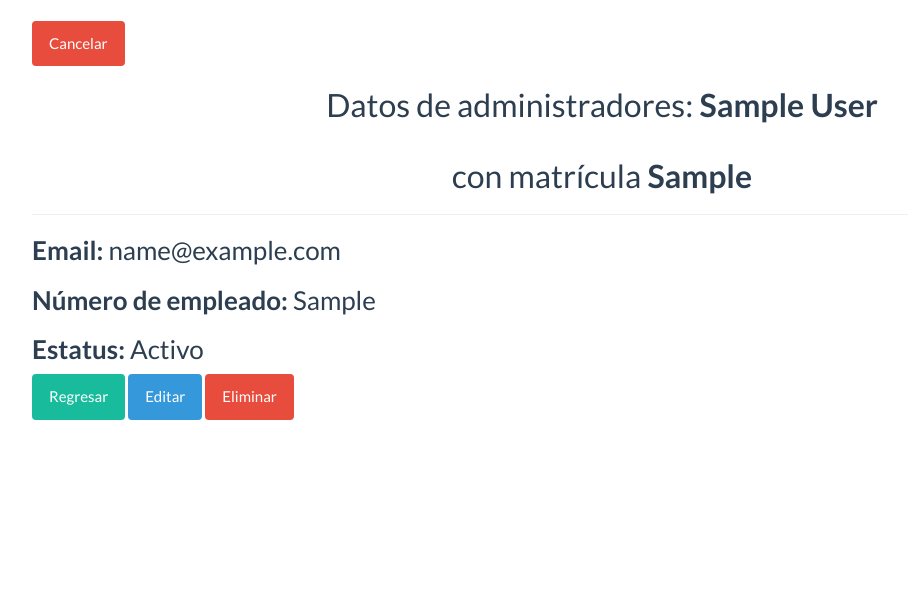
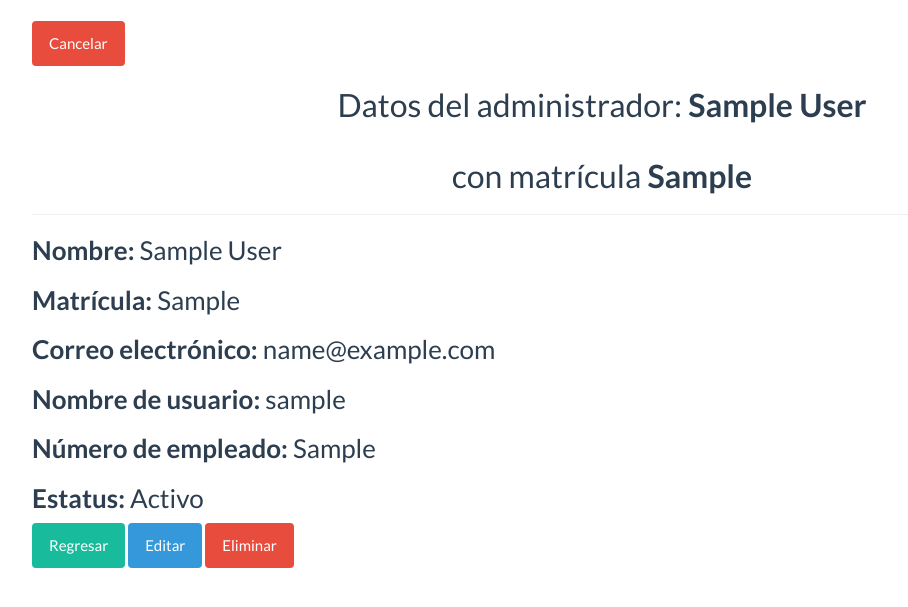
Before and after one commit to Mario-Alonso99/SistemaGestionHorarios-TI, a Django app: template templates/administrators/administrator_show.html in a window 1280 px wide. Shown: the part 60-667 px from the top of the page, without its empty margins (38-946 px from the left). Run offline with Django 3.2, Linux system fonts and the light colour scheme; the template is opened without the code that fills it: values that come from a table or form of the project are taken from there, others are empty; tables that the repository leaves empty hold one stand-in row (values such as "Sample post"); some libraries are stand-ins or nearby versions.

Commit message:
Revición de la gestión de administradores, Módulo de dirección

```diff
--- a/apps/appDirection/administrators/forms.py
+++ b/apps/appDirection/administrators/forms.py
@@ -24,7 +24,7 @@ class RegistroForm(UserCreationForm):
 			#labels del Módelo creado
 			'matricula': 'Matrícula',
 			'numero_empleado': 'Número de empleado',
-			'estatus' : 'Estatus',
+			'estatus' : 'Estatus:',
 
 			#labels del Módelo User de Django
 			'username': 'Nombre de usuario:',
--- a/apps/appDirection/administrators/urls.py
+++ b/apps/appDirection/administrators/urls.py
@@ -4,12 +4,12 @@ from apps.appDirection.administrators.views import AdministratorCreate, Administ
 
 
 administratorpatterns = ([
-    path('new/', AdministratorCreate.as_view(), name='administrator_create'),
-    path('list/', AdministratorList.as_view(), name='administrator_list'),
-    path('update/<int:pk>/', AdministratorUpdate.as_view(), name='administrator_update'),
-    path('delete/<int:pk>/', AdministratorDelete.as_view(), name='administrator_delete'),
-    path('show/<int:pk>/', AdministratorShow.as_view(), name='administrator_show'),
-    path('search/', search, name='administrator_search'),
-    path('report/', AdministratorReport.as_view(), name='report'),
+    path('new/', login_required(AdministratorCreate.as_view()), name='administrator_create'),
+    path('list/', login_required(AdministratorList.as_view()), name='administrator_list'),
+    path('update/<int:pk>/', login_required(AdministratorUpdate.as_view()), name='administrator_update'),
+    path('delete/<int:pk>/', login_required(AdministratorDelete.as_view()), name='administrator_delete'),
+    path('show/<int:pk>/', login_required(AdministratorShow.as_view()), name='administrator_show'),
+    path('search/', login_required(search), name='administrator_search'),
+    path('report/', login_required(AdministratorReport.as_view()), name='report'),
 
 ], 'administrators')
--- a/templates/administrators/administrator_show.html
+++ b/templates/administrators/administrator_show.html
@@ -2,9 +2,12 @@
 
 {% block content %}
 <a class= "btn btn-danger" href="{% url 'administrators:administrator_list' %}">Cancelar</a><br>
-    <center><h2>Datos de administradores: <strong>{{ object.first_name }} {{ object.last_name }}</strong><br><br> con matrícula <strong>{{ object.matricula }}</strong></h2></center>
+    <center><h2>Datos del administrador: <strong>{{ object.first_name }} {{ object.last_name }}</strong><br><br> con matrícula <strong>{{ object.matricula }}</strong></h2></center>
     <hr width=100%  align="center"  size=10   noshade="noshade">
-    <h3><strong>Email: </strong>{{ object.email }} </h3>
+    <h3><strong>Nombre: </strong>{{ object.first_name }} {{ object.last_name }} </h3>
+    <h3><strong>Matrícula: </strong>{{ object.matricula }} </h3>
+    <h3><strong>Correo electrónico: </strong>{{ object.email }} </h3>
+    <h3><strong>Nombre de usuario: </strong>{{ object.username }} </h3>
     <h3><strong>Número de empleado: </strong>{{ object.numero_empleado }} </h3>
     <h3><strong>Estatus: </strong>{{ object.estatus }} </h3>
 
```
Also changed, not shown: apps/appDirection/administrators/views.py (+10 -1 lines).
